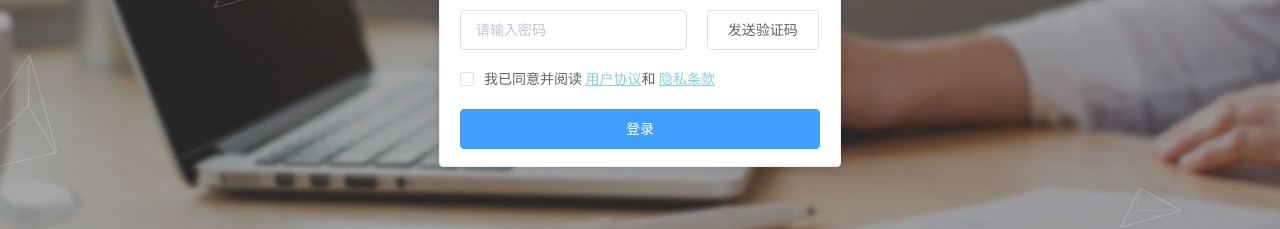
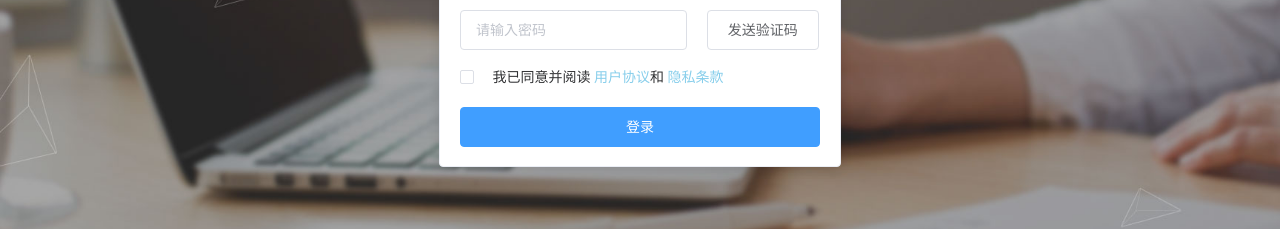
Before and after one commit to kid818/hm74-toutiao, a Vue app: page /#/login in a window 1280 px wide. Shown: the part 384-613 px from the top of the page. Built offline with nearby package versions, Linux system fonts and the light colour scheme.

Commit message:
登录页修改

```diff
--- a/src/router/index.js
+++ b/src/router/index.js
@@ -8,6 +8,7 @@ Vue.use(VueRouter)
 // 初始化路由对象（配置路由规则）
 const router = new VueRouter({
   routes: [
+    { path: '/', redirect: { name: 'login' } },
     { name: 'login', path: '/login', component: Login }
   ]
 })
--- a/src/views/login/index.vue
+++ b/src/views/login/index.vue
@@ -6,14 +6,12 @@
         <el-input placeholder="请输入用户名" class="name"></el-input>
         <el-input placeholder="请输入密码" show-password class="paw"></el-input>
         <el-button class="ve">发送验证码</el-button>
-        <el-checkbox class="ck">
+        <el-checkbox class="ck"></el-checkbox>
         <span>
           我已同意并阅读
           <a href="#">用户协议</a>和
           <a href="#">隐私条款</a>
         </span>
-        </el-checkbox>
-
         <br />
         <el-button class="login" type="primary">登录</el-button>
       </form>
@@ -60,8 +58,12 @@ export default {}
     .ck {
       margin-right: 15px;
       margin-top: 20px;
+    }
+    span{
+        font-size: 14px;
         a {
         color: skyblue;
+        text-decoration: none;
       }
     }
     .login {
```
Lines whose indentation alone changed are shown as unchanged.
